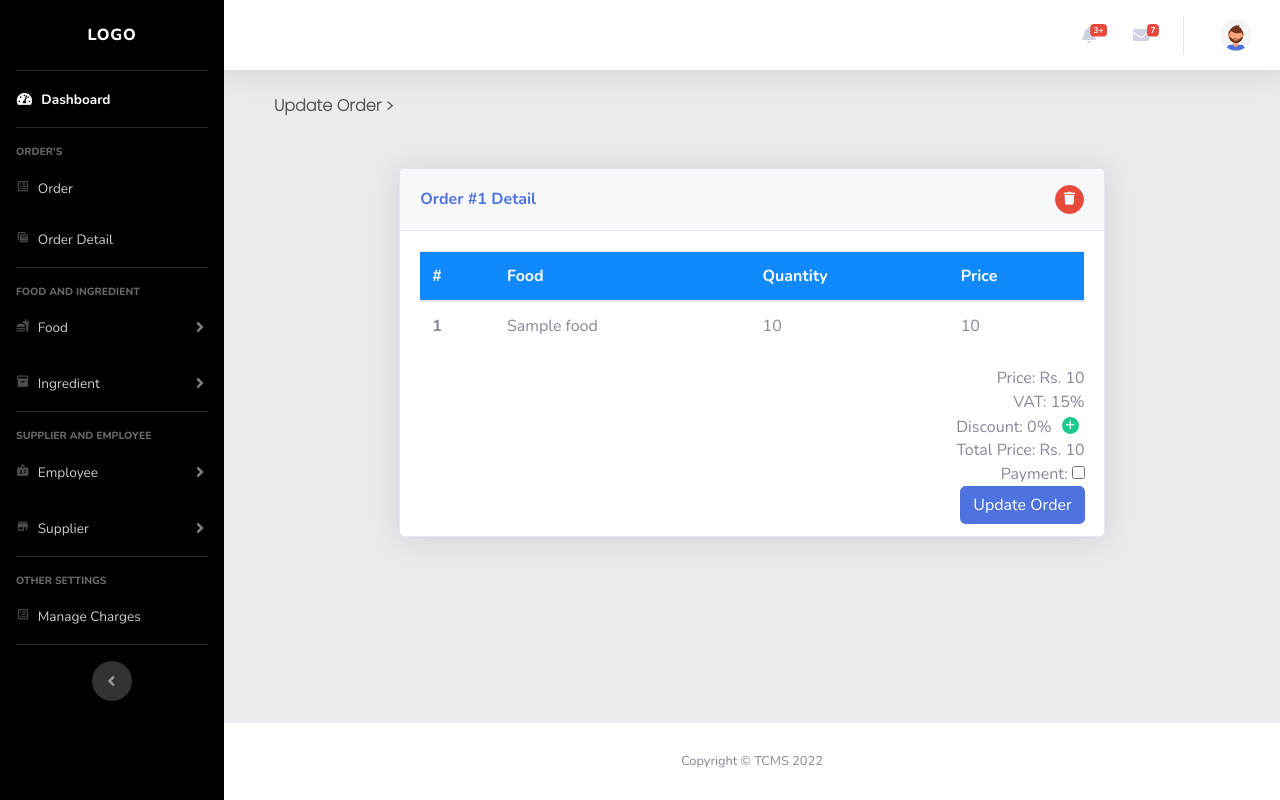
After one commit to satishkojushrestha/TandooryCafeS, a Django app: page /order/update/1 in a window 1280 px wide. The commit adds this page. Run offline with Django 4.2, Linux system fonts and the light colour scheme; tables that the repository leaves empty hold one stand-in row (values such as "Sample post"); some libraries are stand-ins or nearby versions.

Commit message:
Created edit order page,  added extra fields on Order model and also added discount option

```diff
--- a/core/models.py
+++ b/core/models.py
@@ -96,9 +96,11 @@ class Charges(models.Model):
 class Order(models.Model):
     order_description = models.CharField(max_length=150)
     time_stamp = models.DateTimeField(auto_created=True, auto_now_add=True)
-    total = models.IntegerField(default=0)
+    sub_total = models.IntegerField(default=0)
+    grand_total = models.IntegerField(default=0)
     ordered = models.BooleanField(default=False)
     status = models.BooleanField(default=False)
+    payment = models.BooleanField(default=False)
 
     def __str__(self):
         return str(self.id)
--- a/core/templates/pages/add_ingredient.html
+++ b/core/templates/pages/add_ingredient.html
@@ -110,8 +110,8 @@
                     <h6 class="m-0">Details</h6>
                 </div>
                 <div class="card-body">
-                    <h6>Total Stock: </h6>
-                    <h6>Total Price: </h6>
+                    <h6>Total Stock: <span>{{ total_stock }}</span></h6>
+                    <h6>Total Price: <span>{{ total_price }}</span></h6>
                 </div>
             </div>
 
--- /dev/null
+++ b/core/templates/pages/edit_order.html
@@ -0,0 +1,195 @@
+{% extends 'base.html' %}
+
+{% block title %}Order Update{% endblock %}
+
+{% block cssandscripts %}
+    <style>
+
+        .container-fluid{
+            width: 100%;
+        }
+
+        .row{
+            width: 70%;
+            margin-left: 15%;
+            margin-top: 5%;
+        }
+
+        .card{
+            width: 100%;
+        }
+
+        .thead-primary{
+            background-color: #1089ff;
+            color: white;
+            border: transparent;
+        }
+
+        t1{
+            position: absolute;
+            right: 5px;
+            margin-right: 2%;
+            display: block;
+        }
+
+        .right{
+            position: absolute;
+            right: 20px;
+        }
+
+        #btn{
+            height: 17px;
+            width: 17px;
+            font-size: 0.9rem;
+            text-align: center;
+        }
+        .rm-bg{
+            background-color: transparent;
+            border: transparent;
+        }
+
+        .form-charges{
+            width: 100%;
+            height: 150px;
+        }
+
+        .btn-delete{
+            background-color: transparent;
+        }
+
+        .btn-delete:hover{
+            background-color: none;
+        }
+
+        #delete_btn{
+            height: 1.8rem;
+            width: 1.8rem;
+            font-size: 0.8rem;
+        }
+
+    </style>
+{% endblock %}
+
+{% block current_page %}Update Order{% endblock %}
+
+{% block page_content %}
+
+<div class="container-fluid">
+    <div class="row box-row">
+
+        <div class="card shadow mb-4">
+            <div class="card-header py-3 d-flex flex-row align-items-center justify-content-between">
+                <h6 class="m-0 font-weight-bold text-primary">Order #1 Detail</h6>
+                <div class="dropdown no-arrow">
+                    <a href="#" class="btn btn-danger btn-circle" id="delete_btn"><i class="fas fa-trash"></i></a>
+                </div>
+            </div>
+            <div class="card-body">
+                <table class="table">
+                    <thead class="thead-primary">
+                      <tr>
+                        <th scope="col">#</th>
+                        <th scope="col">Food</th>
+                        <th scope="col">Quantity</th>
+                        <th scope="col">Price</th>
+                      </tr>
+                    </thead>
+                    <tbody>
+                    {% for food in foods %}
+                        <tr>
+                            <th scope="row">{{ forloop.counter }}</th>
+                            <td>{{ food.food.name }}</td>
+                            <td>{{ food.quantity }}</td>
+                            <td>{{ food.price }}</td>
+                        </tr>
+                    {% endfor %}
+                    </tbody>
+                  </table>
+
+                  <form action="{% url 'add_order' %}" method="POST" class="form-charges">
+                    {% csrf_token %}
+                    <div class="second-box" id="second-box">
+                        <t1>Price: Rs. <span class="order-detail">{{ order.sub_total }}</span></t1><br>
+                        <t1>
+                            VAT: <span class="order-detail">15%</span>
+                        </t1><br>
+                        <t1>
+                            Discount: <span class="order-detail discount">0% </span><button type="button" class="rm-bg" data-toggle="modal" data-target="#exampleModalLong"><i class="material-icons btn-circle btn-success" id="btn">add</i></button>
+                        </t1><br>
+                        <t1>Total Price: Rs. <span class="order-detail form-price">{{ order.grand_total }}</span></t1><br>
+                        <t1>Payment: <input type="checkbox"></t1> <br>
+                        <input type="text" name="order_id" value="${id}" style="display:none;">
+                        <input type="text" name="order" value="ordered" style="display:none;">
+                        <t1 style="margin-bottom: 20px;"><input type="submit" class="btn btn-primary" value="Update Order"></t1>
+                    </div>
+                  </form>
+
+            </div>
+        </div>
+
+        <!-- Modal -->
+        <div class="modal fade" id="exampleModalLong" tabindex="-1" role="dialog" aria-labelledby="exampleModalLongTitle" aria-hidden="true">
+            <div class="modal-dialog" role="document">
+            <div class="modal-content">
+                <div class="modal-header">
+                <h5 class="modal-title" id="exampleModalLongTitle">Discount</h5>
+                <button type="button" class="close" data-dismiss="modal" aria-label="Close">
+                    <span aria-hidden="true">&times;</span>
+                </button>
+                </div>
+                <div class="modal-body">
+                    <input type="text" class="form-control discount-input" placeholder="Enter discount %">
+                </div>
+                <div class="modal-footer">
+                <button type="button" class="btn btn-secondary" data-dismiss="modal">Close</button>
+                <button type="button" class="btn btn-primary save">Save changes</button>
+                </div>
+            </div>
+            </div>
+        </div>
+
+    </div>
+</div>
+
+{% endblock %}
+
+{% block script %}
+
+    <script>
+
+        function updatePrice(price, discount){
+            document.querySelector('.discount').innerHTML= `${discount} %`
+            document.querySelector('.form-price').innerHTML=price
+        }
+
+        // for bootstrap modal
+        save_btn = document.querySelector('.save');
+        save_btn.addEventListener('click', (e)=>{
+            e.preventDefault();
+            $('#exampleModalLong').modal('hide');
+            discount = document.querySelector('.discount-input').value;
+            document.querySelector('.discount-input').value = '';
+            // console.log(order_id)
+            // updatePrice(200,discount)
+            $.ajax({
+                url: '{% url "u_ajax_update_price" %}',
+                data: {
+                    'order_id': {{ order.id }},
+                    'discount': discount,
+                },
+                dataType: 'json',
+                success: function (data) {
+                    if (data.price) {
+                        total_price = data.price.total
+                        updatePrice(total_price,discount)
+                    }
+                }
+            });
+
+        })
+
+</script>
+
+    </script>
+
+{% endblock %}
--- a/core/templates/pages/order_detail.html
+++ b/core/templates/pages/order_detail.html
@@ -176,7 +176,7 @@ Order #{{ order.id }}
 												<tr>
 													<td colspan="3">
 													</td><td class="text-right"><strong>Total</strong></td>
-													<td class="text-right"><strong>Rs.{{ order.total }}</strong></td>
+													<td class="text-right"><strong>Rs.{{ order.sub_total }}</strong></td>
 												</tr>
 											</tbody>
 										</table>
--- a/core/urls.py
+++ b/core/urls.py
@@ -33,4 +33,6 @@ urlpatterns = [
     path('order/view/<int:id>', order_detail_view, name="order_view"),
     path('order/all/', order_table_view, name="order_table"),
     path('order/add/', save_order_detail, name="add_order"),
+    path('ajax/crud/update/price/', UpdatePrice.as_view(), name='u_ajax_update_price'),
+    path('order/update/<int:id>', update_order, name="update_order")
 ]
--- a/core/views.py
+++ b/core/views.py
@@ -155,20 +155,35 @@ def supplier_view(request):
     })
 
 
+def get_total_stock_and_price():
+    total_price = 0
+    ingredients = Ingredient.objects.all()
+    total_stock = ingredients.count()
+    for ingredient in ingredients:
+        price = ingredient.quantity * ingredient.price_per_unit
+        total_price+=price
+    return total_stock, total_price
+
+
 @login_required(login_url="/")
 def add_ingredient_view(request):
+    total_stock, total_price = get_total_stock_and_price()
     if request.method == "POST":
         form = IngredientForm(request.POST)
         if form.is_valid():
             form.save()
         else:
             return render(request, "pages/add_ingredient.html", {
-                "form":form
+                "form":form,
+                "total_stock":total_stock,
+                "total_price":total_price
             })
         return redirect("add_ingredient")
 
     return render(request, "pages/add_ingredient.html", {
-        "form":IngredientForm
+        "form":IngredientForm,
+        "total_stock":total_stock,
+        "total_price":total_price
     })
 
 @login_required(login_url="/")
@@ -300,9 +315,10 @@ def edit_ingredient_view(request, id):
 @login_required(login_url="/")
 def add_food_view(request):
     if request.method == 'POST':
-        form = FoodForm(request.POST)
+        form = FoodForm(request.POST, request.FILES)
         if form.is_valid():
             form_data = form.cleaned_data
+            image = request.FILES['image']
             name = form_data.get("name")
             category = form_data.get("category")
             price = form_data.get("price")
@@ -310,7 +326,8 @@ def add_food_view(request):
             new_food = Food(
                 name = name,
                 category = get_category,
-                price = price
+                price = price,
+                image=image
             )
             new_food.save()
             return redirect('add_food')
@@ -445,8 +462,8 @@ def calculate_charges(total_amount):
         charges.save()
     vat = charges.vat
     vat_amt =(total_amount*vat)/100
-    print(f"VAT: {vat_amt}")
-    net_price = total_amount + vat_amt
+    # print(f"VAT: {vat_amt}")
+    net_price = total_amount + int(vat_amt)
     return net_price
 
 
@@ -468,24 +485,24 @@ class AddOrder(View):
                     orders.quantity += 1
                     orders.price = orders.food.price * orders.quantity
                     orders.save()
-                    order.total += food.price
+                    order.sub_total += food.price
                     order.save()
                     break
 
             if food_order_found == 0:
                 order_food = OrderFood(order=order, food=food, quantity=1, price=food.price)
                 order_food.save()
-                order.total += food.price
+                order.sub_total += food.price
                 order.save()
         else:
             print("Order Doesn't exist")
             order = Order(order_description="Order in process.", total=0, ordered=False, status=False)
-            order.total += food.price
+            order.sub_total += food.price
             order.save()
             order_food = OrderFood(order=order, food=food, quantity=1, price=food.price)
             order_food.save()
 
-        total_price = calculate_charges(order.total)
+        total_price = calculate_charges(order.sub_total)
         print(f" Total price:  {total_price}")
         charges = Charges.objects.get(id=1)
         c_data = {
@@ -494,7 +511,7 @@ class AddOrder(View):
             'quantity': quantity,
             'price': food.price,
             'order_id': order.id,
-            'order_total': order.total,
+            'order_total': order.sub_total,
             'vat': charges.vat,
             'total_price': total_price
         }
@@ -555,3 +572,40 @@ def order_table_view(request):
     return render(request, "pages/order_table.html",{
         'order_obj': Order.objects.filter(ordered=True),
     })
+
+
+def calculatePrice(order_id, discount):
+    net_price = 0
+    discount = int(discount)
+    order = Order.objects.get(id=order_id)
+    currprice = int(order.sub_total)
+    vat = Charges.objects.get(id=1).vat
+    vat_amt =(currprice*vat)/100
+    net_price = currprice + vat_amt
+    disc_amt = int((net_price*discount)/100)
+    net_price = net_price - disc_amt
+    return int(net_price)
+
+class UpdatePrice(View):
+    def get(self, request):
+        order_id = request.GET.get('order_id', None)
+        discount = request.GET.get('discount', None)
+
+        new_total = calculatePrice(order_id, discount)
+        c_data = {
+            'total':new_total,
+        }
+
+        price_data = {
+            'price': c_data
+        }
+        return JsonResponse(price_data)
+
+def update_order(request,id):
+    if not id:
+        return HttpResponse(status=404)
+    context = {
+        'foods': OrderFood.objects.filter(order__id=id),
+        'order': Order.objects.get(id=id)
+    }
+    return render(request, 'pages/edit_order.html', context)
```
Also changed, not shown: core/templates/dashboard_base.html (+18 -0 lines), core/templates/index.html (+18 -0 lines), core/templates/pages/add_food.html (+6 -1 lines), core/templates/pages/order.html (+42 -8 lines), core/templates/pages/order_table.html (+19 -1 lines).
